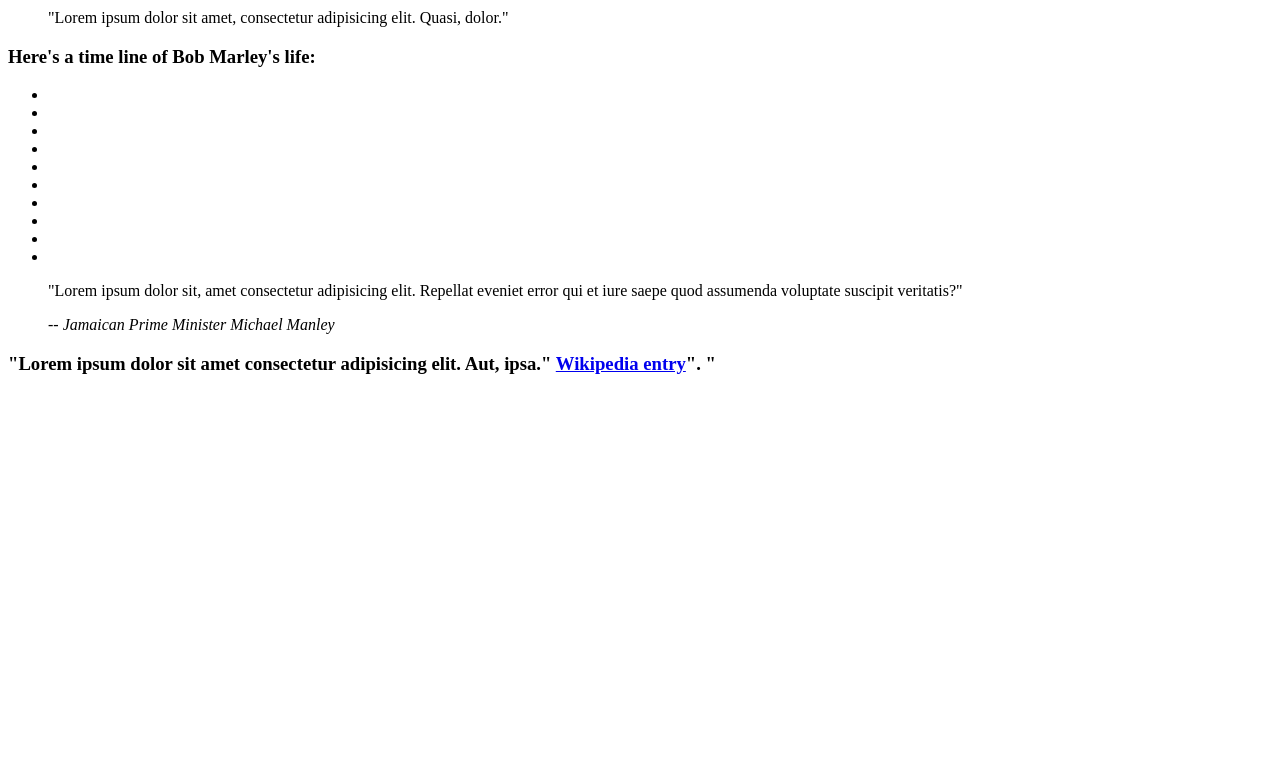
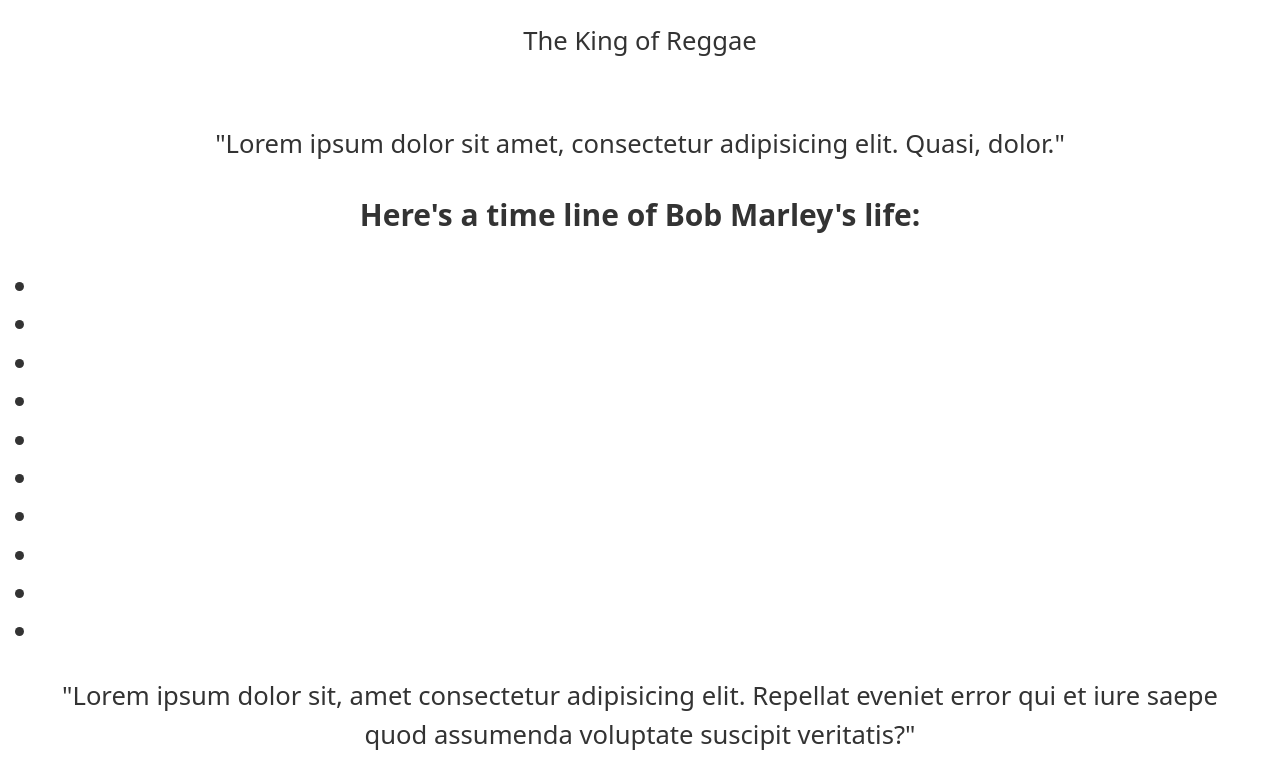
Before and after one commit to reuben-germain/bob-marley-tribute-page, a plain HTML site: page index.html in a window 1280 px wide. Shown: the part 123-901 px from the top of the page. Before the commit the page ends 800 px from the top, so only its background shows below. Drawn offline with Linux system fonts and the light colour scheme.

Commit message:
styled body & added link to css stylesheet

```diff
--- a/index.html
+++ b/index.html
@@ -4,6 +4,7 @@
     <meta charset="UTF-8">
     <meta name="viewport" content="width=device-width, initial-scale=1.0">
     <title>Bob Marley Tribute Page</title>
+    <link rel="stylesheet" href="styles.css">
 </head>
 <body>
     <main id="main">
--- /dev/null
+++ b/styles.css
@@ -0,0 +1,9 @@
+body {
+    font-family: system-ui, -apple-system, BlinkMacSystemFont, 'Segoe UI', Roboto, Oxygen, Ubuntu, Cantarell, 'Open Sans', 'Helvetica Neue', sans-serif;
+    font-size: 1.6rem;
+    line-height: 1.5;
+    text-align: center;
+    color: #333;
+    margin: 0;
+    display: block;
+}
```
